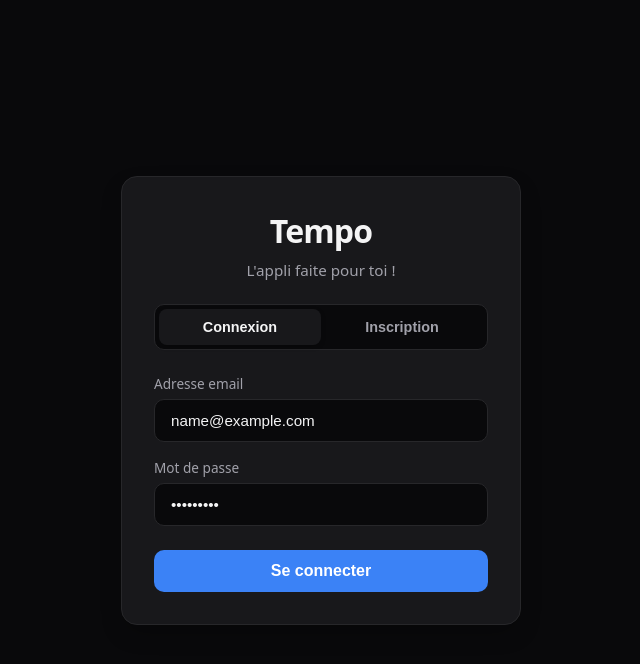
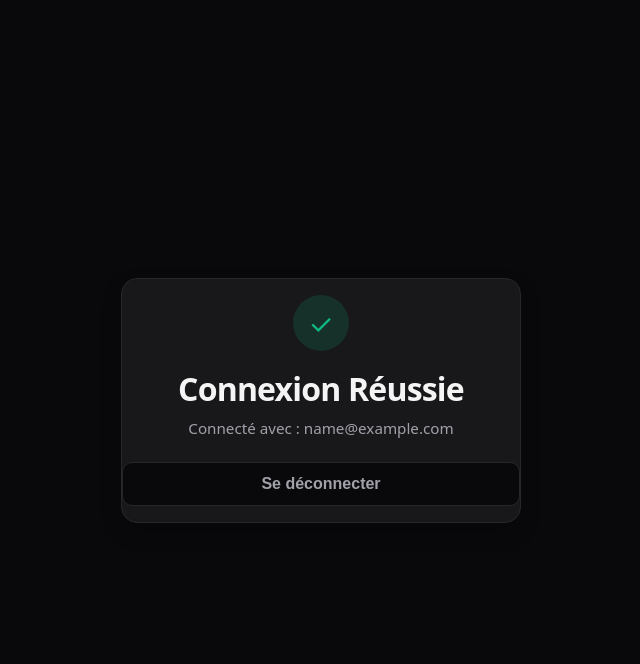
Before and after one commit to vitrymathys739/tempo-app, a plain HTML site: page index.html in a window 1280 px wide. Both pictures are taken after typing "name@example.com", "Sample123" into the empty fields and a click on the button "Se connecter". Shown: the whole page, without its empty margins (319-959 px from the left). Drawn offline with Linux system fonts and the light colour scheme.

```diff
--- a/index.html
+++ b/index.html
@@ -19,6 +19,7 @@
             --text-muted: #a1a1aa;
             --accent: #3b82f6;
             --accent-hover: #2563eb;
+            --success: #10b981;
             --border: #27272a;
         }
 
@@ -34,7 +35,7 @@
             min-height: 100vh;
         }
 
-        .auth-container {
+        .card-container {
             width: 100%;
             max-width: 400px;
             padding: 32px;
@@ -137,32 +138,64 @@
             cursor: pointer;
             transition: background 0.2s;
             margin-top: 8px;
+            width: 100%;
         }
 
         .submit-btn:hover {
             background: var(--accent-hover);
         }
 
+        .logout-btn {
+            background: var(--bg-color);
+            color: var(--text-muted);
+            border: 1px solid var(--border);
+            margin-top: 24px;
+        }
+
+        .logout-btn:hover {
+            color: var(--text-color);
+            border-color: var(--text-muted);
+            background: var(--bg-color);
+        }
+
+        /* Écran de succès */
+        .success-view {
+            text-align: center;
+            padding: 16px 0;
+        }
+
+        .success-icon {
+            width: 56px;
+            height: 56px;
+            background: rgba(16, 185, 129, 0.15);
+            color: var(--success);
+            border-radius: 50%;
+            display: flex;
+            align-items: center;
+            justify-content: center;
+            font-size: 1.75rem;
+            margin: 0 auto 16px auto;
+        }
+
         .hidden {
-            display: none;
+            display: none !important;
         }
     </style>
 </head>
 <body>
 
-    <div class="auth-container">
+    <!-- VUE 1 : Formulaire de Connexion / Inscription -->
+    <div class="card-container" id="auth-view">
         <div class="logo-area">
             <h1>Tempo</h1>
-            <p id="subtitle">L'appli faite pour toi !</p>
+            <p id="subtitle">Connecte-toi pour gérer tes routines</p>
         </div>
 
-        <!-- Boutons pour basculer -->
         <div class="auth-tabs">
             <button class="tab-btn active" id="login-tab" onclick="switchMode('login')">Connexion</button>
             <button class="tab-btn" id="register-tab" onclick="switchMode('register')">Inscription</button>
         </div>
 
-        <!-- Formulaire unique géré en JS -->
         <form id="auth-form" onsubmit="handleSubmit(event)">
             <div class="form-group hidden" id="name-group">
                 <label for="name">Nom complet</label>
@@ -183,13 +216,19 @@
         </form>
     </div>
 
+    <!-- VUE 2 : Page de confirmation -->
+    <div class="card-container success-view hidden" id="success-view">
+        <div class="success-icon">✓</div>
+        <h1>Connexion Réussie</h1>
+        <p id="welcome-user" style="margin-top: 8px;">Bienvenue sur Tempo !</p>
+        <button class="submit-btn logout-btn" onclick="logout()">Se déconnecter</button>
+    </div>
+
     <script>
         // Enregistrement du Service Worker PWA
         if ('serviceWorker' in navigator) {
             navigator.serviceWorker.register('/sw.js');
         }
-
-        let isLoginMode = true;
 
         function switchMode(mode) {
             const loginTab = document.getElementById('login-tab');
@@ -199,14 +238,12 @@
             const subtitle = document.getElementById('subtitle');
 
             if (mode === 'login') {
-                isLoginMode = true;
                 loginTab.classList.add('active');
                 registerTab.classList.remove('active');
                 nameGroup.classList.add('hidden');
                 submitBtnText.textContent = "Se connecter";
                 subtitle.textContent = "Connecte-toi pour gérer tes routines";
             } else {
-                isLoginMode = false;
                 registerTab.classList.add('active');
                 loginTab.classList.remove('active');
                 nameGroup.classList.remove('hidden');
@@ -219,14 +256,17 @@
             event.preventDefault();
             const email = document.getElementById('email').value;
 
-            // Simulation d'une authentification réussie (on simulera le passage vers ton tableau de bord de routines plus tard)
-            if (isLoginMode) {
-                alert(`Bon retour parmi nous, ${email} !`);
-            } else {
-                alert(`Compte créé avec succès pour ${email} !`);
-            }
+            // Bascule instantanée vers l'écran "Connexion Réussie"
+            document.getElementById('auth-view').classList.add('hidden');
+            document.getElementById('success-view').classList.remove('hidden');
+            document.getElementById('welcome-user').textContent = `Connecté avec : ${email}`;
+        }
 
-            // Ici, tu pourras rediriger vers l'application principale une fois authentifié
+        function logout() {
+            // Retour à l'écran de connexion
+            document.getElementById('auth-form').reset();
+            document.getElementById('success-view').classList.add('hidden');
+            document.getElementById('auth-view').classList.remove('hidden');
         }
     </script>
 </body>
```
